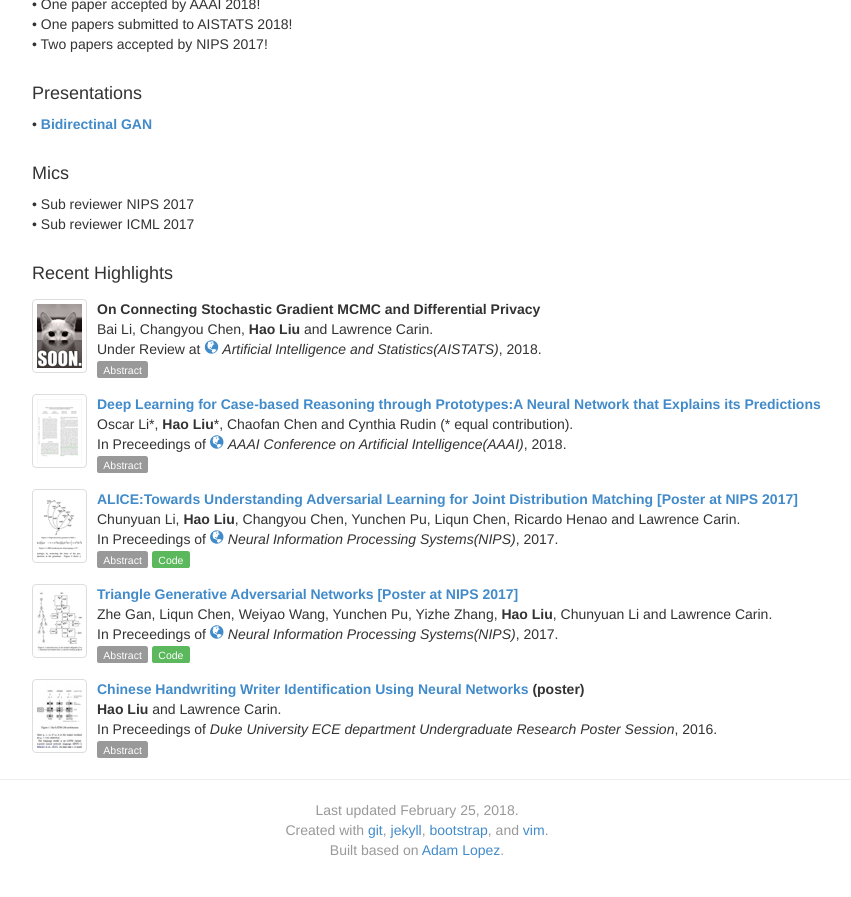
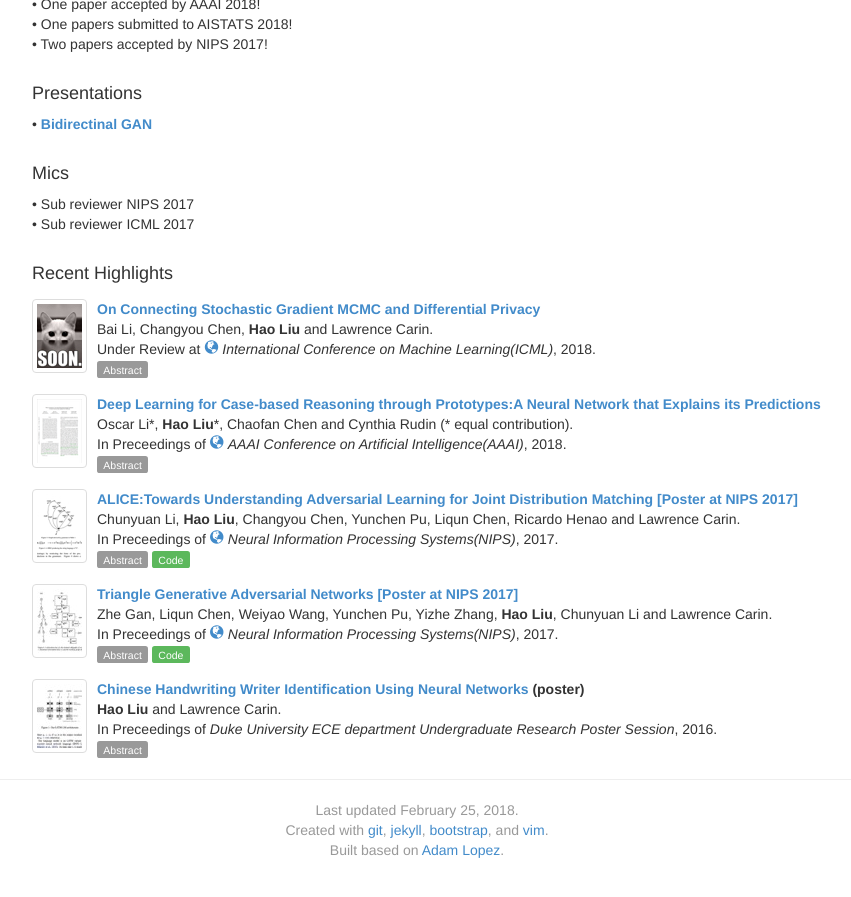
Before and after one commit to tspbfs/tspbfs.github.io, a Jekyll site: the page built from index.html, in a window 1280 px wide and 900 px high, scrolled down 757 px. Shown: the top 897 px of the window, without its empty margins (223-1074 px from the left). Built offline with Jekyll 4.4.1, drawn with Linux system fonts in a browser that asks for light colours.

Commit message:
Update _config.yml

```diff
--- a/_config.yml
+++ b/_config.yml
@@ -13,12 +13,12 @@ papers:
     year: 2018
     paper-type:  under_review
     img: inpress2
-    title:  "On Connecting Stochastic Gradient MCMC and Differential Privacy"
+    title:  <a href="https://arxiv.org/pdf/1712.09097.pdf">On Connecting Stochastic Gradient MCMC and Differential Privacy</a>
     authors: Bai Li, Changyou Chen, <b>Hao Liu</b> and Lawrence Carin
-    booktitle: Artificial Intelligence and Statistics(AISTATS)
-    booktitle-url: http://www.aistats.org/
+    booktitle: International Conference on Machine Learning(ICML)
+    booktitle-url: https://icml.cc/Conferences/2018/CallForPapers
     venue: conference paper
-    doc-url: hliu96.github.io
+    doc-url: https://arxiv.org/abs/1712.09097
     abstract: >
       Significant success has been realized recently on applying machine learning to real-world applications. There have also been corresponding concerns on the privacy of training data, which relates to data security and confidentiality issues. Differential privacy provides a principled and rigorous privacy guarantee on machine learning models. While it is common to design a model satisfying a required differential-privacy property by injecting noise, it is generally hard to balance the trade-off between privacy and utility. We show that stochastic gradient Markov chain Monte Carlo (SG-MCMC) – a class of scalable Bayesian posterior sampling algorithms proposed recently – satisfies strong differential privacy with carefully chosen step sizes. We develop theory on the performance of the proposed differentially-private SG-MCMC method. We conduct experiments to support our analysis, and show that a standard SG-MCMC sampler without any modification (under a default setting) can reach state-of-the-art performance in terms of both privacy and utility on Bayesian learning.
 
```
